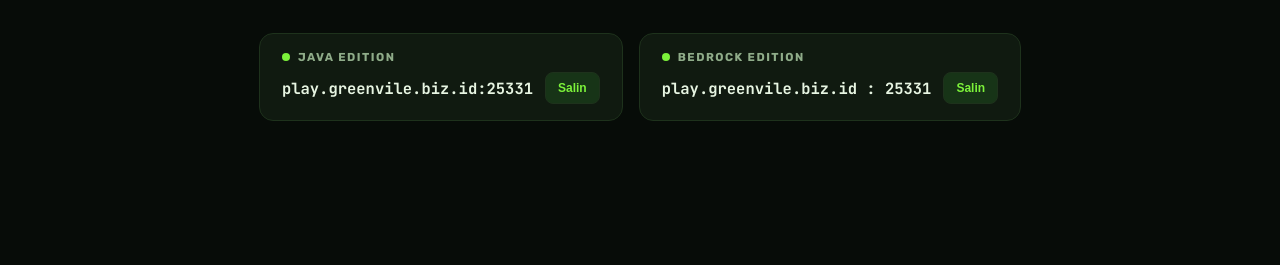
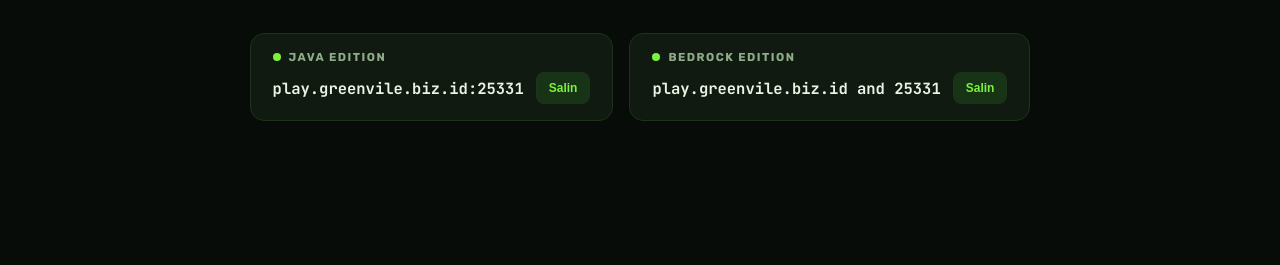
Before and after one commit to CALMSMP/webgreenvile, a plain HTML site: page index.html in a window 1280 px wide. Shown: the part 535-800 px from the top of the page. Drawn offline with Linux system fonts and the light colour scheme.

Commit message:
index.html

```diff
--- a/index.html
+++ b/index.html
@@ -328,7 +328,7 @@
     <div class="ip-box">
       <div class="plat"><span class="dot"></span>Bedrock Edition</div>
       <div class="ip-row">
-        <span class="ip-val mono" id="ip-bedrock">play.greenvile.biz.id : 25331</span>
+        <span class="ip-val mono" id="ip-bedrock">play.greenvile.biz.id and 25331</span>
         <button class="copy-btn" onclick="copyIP('ip-bedrock', this)">Salin</button>
       </div>
     </div>
```
